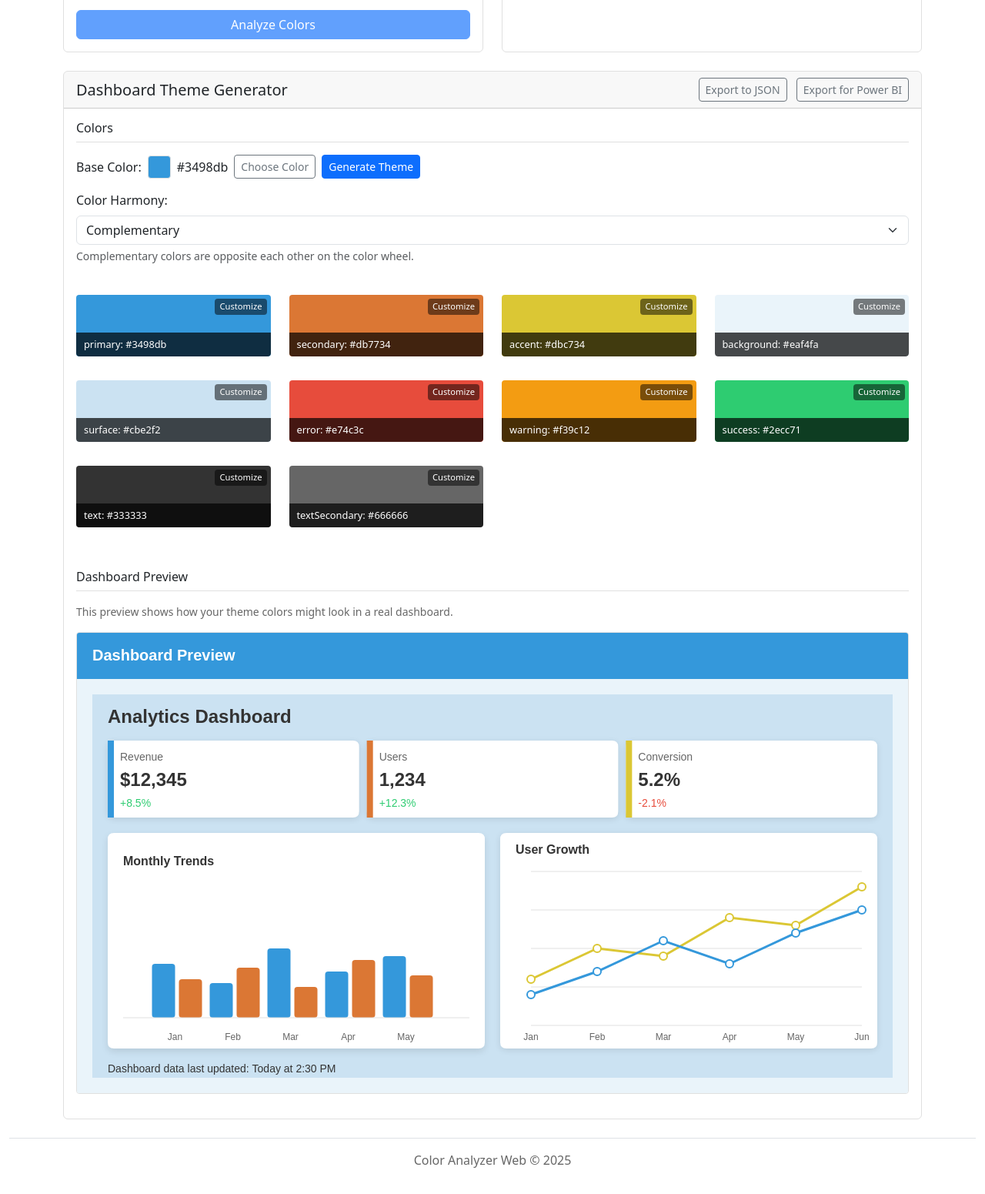
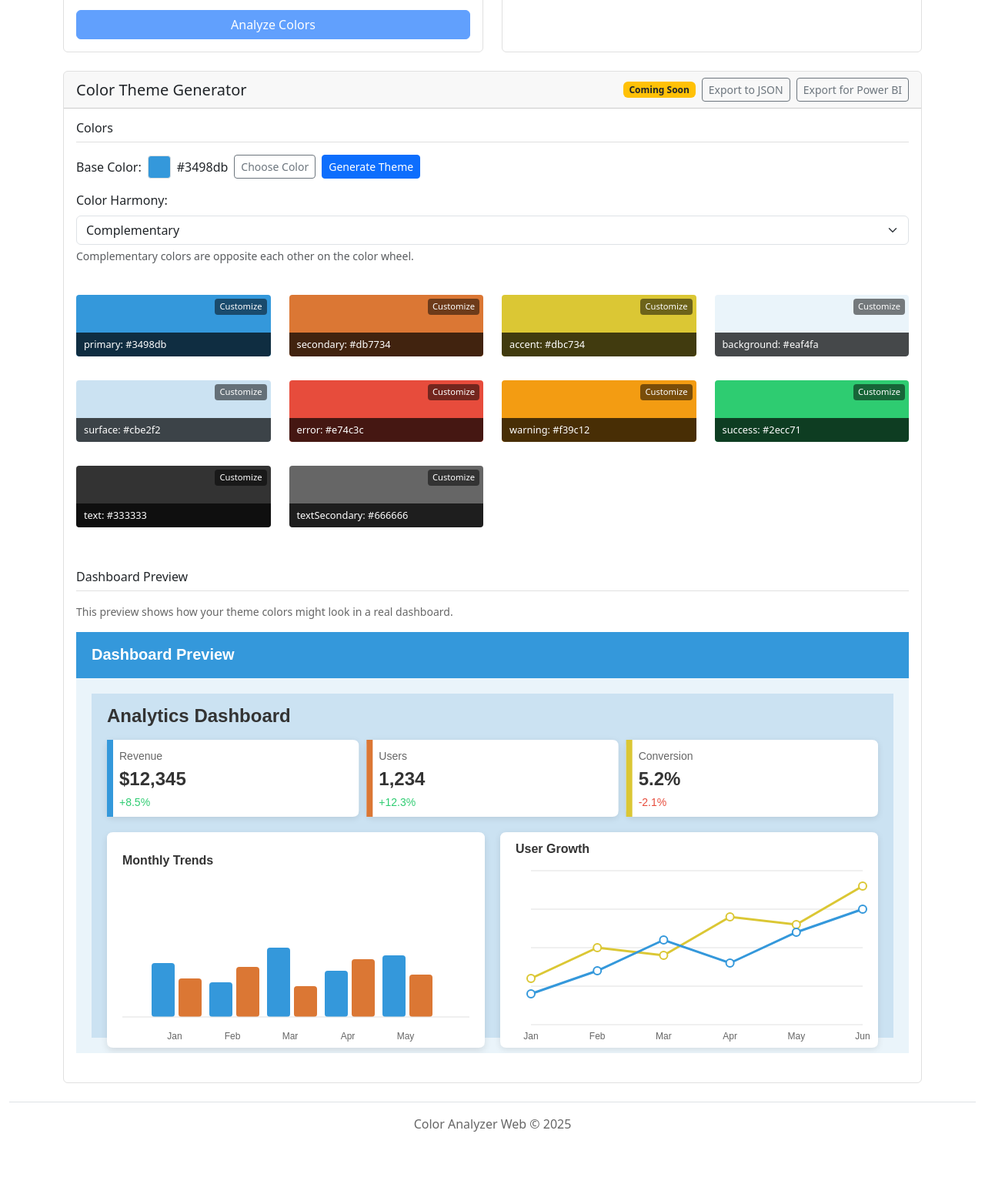
Before and after one commit to ribbit56/ThemeColors, a plain HTML site: page index.html in a window 1280 px wide. Shown: the part 442-1993 px from the top of the page at 77% size. After the commit the page ends 1946 px from the top, so only its background shows below. Drawn offline with nearby package versions, Linux system fonts and the light colour scheme.

Commit message:
Add files via upload

```diff
--- a/css/styles.css
+++ b/css/styles.css
@@ -230,13 +230,21 @@ input:checked + .slider:before {
     background-color: var(--card-bg);
 }
 
-/* Dashboard Preview Styles */
-.dashboard-preview-container {
-    width: 100%;
+/* Coming Soon Container */
+.coming-soon-container {
+    display: flex;
+    align-items: center;
+}
+
+/* Dashboard Preview */
+.dashboard-preview {
     height: 600px;
-    border: 1px solid var(--border-color);
-    border-radius: 4px;
     overflow: hidden;
+    position: relative;
+    background-color: var(--bg-color);
+    color: var(--text-color);
+    border-radius: 8px;
+    padding: 20px;
 }
 
 canvas {
--- a/index.html
+++ b/index.html
@@ -20,7 +20,7 @@
                         </label>
                         <span class="theme-label ms-2">Dark Mode</span>
                     </div>
-                    <a href="https://github.com/yourusername/color-analyzer-web" class="btn btn-outline-secondary me-2" target="_blank">GitHub</a>
+                    <a href="https://github.com/ribbit56/ThemeColors" class="btn btn-outline-secondary me-2" target="_blank">GitHub</a>
                 </div>
             </div>
         </header>
@@ -79,8 +79,9 @@
                 <div class="col-12">
                     <div class="card">
                         <div class="card-header d-flex justify-content-between align-items-center">
-                            <h2 class="h5 mb-0">Dashboard Theme Generator</h2>
-                            <div>
+                            <h2 class="h5 mb-0">Color Theme Generator</h2>
+                            <div class="coming-soon-container">
+                                <span class="badge bg-warning text-dark me-2">Coming Soon</span>
                                 <button id="exportJsonBtn" class="btn btn-sm btn-outline-secondary" disabled>Export to JSON</button>
                                 <button id="exportPowerBIBtn" class="btn btn-sm btn-outline-secondary ms-2" disabled>Export for Power BI</button>
                             </div>
@@ -104,7 +105,6 @@
                                             <option value="complementary" selected>Complementary</option>
                                             <option value="analogous">Analogous</option>
                                             <option value="triadic">Triadic</option>
-                                            <option value="split-complementary">Split-Complementary</option>
                                             <option value="tetradic">Tetradic</option>
                                             <option value="monochromatic">Monochromatic</option>
                                         </select>
--- a/js/app.js
+++ b/js/app.js
@@ -41,7 +41,6 @@ document.addEventListener('DOMContentLoaded', () => {
         'complementary': 'Complementary colors are opposite each other on the color wheel, providing high contrast and visual impact.',
         'analogous': 'Analogous colors are adjacent to each other on the color wheel, creating a harmonious and cohesive look.',
         'triadic': 'Triadic colors are evenly spaced around the color wheel (120° apart), offering visual contrast while maintaining harmony.',
-        'split-complementary': 'Split-complementary uses a base color and two colors adjacent to its complement, providing balance with less tension than complementary.',
         'tetradic': 'Tetradic (rectangle) harmony uses four colors arranged in two complementary pairs, offering rich color possibilities.',
         'monochromatic': 'Monochromatic schemes use variations in lightness and saturation of a single color, creating a cohesive and elegant look.'
     };
--- a/js/themeGenerator.js
+++ b/js/themeGenerator.js
@@ -94,21 +94,7 @@ class ThemeGenerator {
                 });
                 break;
 
-            case 'split-complementary':
-                // Secondary color (150 degrees from primary)
-                themeColors.push({
-                    name: 'secondary',
-                    hex: this.hsvToHex((hsv.h + 0.42) % 1.0, hsv.s, hsv.v),
-                    role: 'Secondary color for accents and contrasting elements'
-                });
-
-                // Accent color (210 degrees from primary)
-                themeColors.push({
-                    name: 'accent',
-                    hex: this.hsvToHex((hsv.h + 0.58) % 1.0, hsv.s, hsv.v),
-                    role: 'Accent color for special elements and calls to action'
-                });
-                break;
+            // Split-complementary case removed as it was too similar to Complementary
 
             case 'tetradic':
                 // Secondary color (90 degrees from primary)
```
Also changed, not shown: 1 other file.
